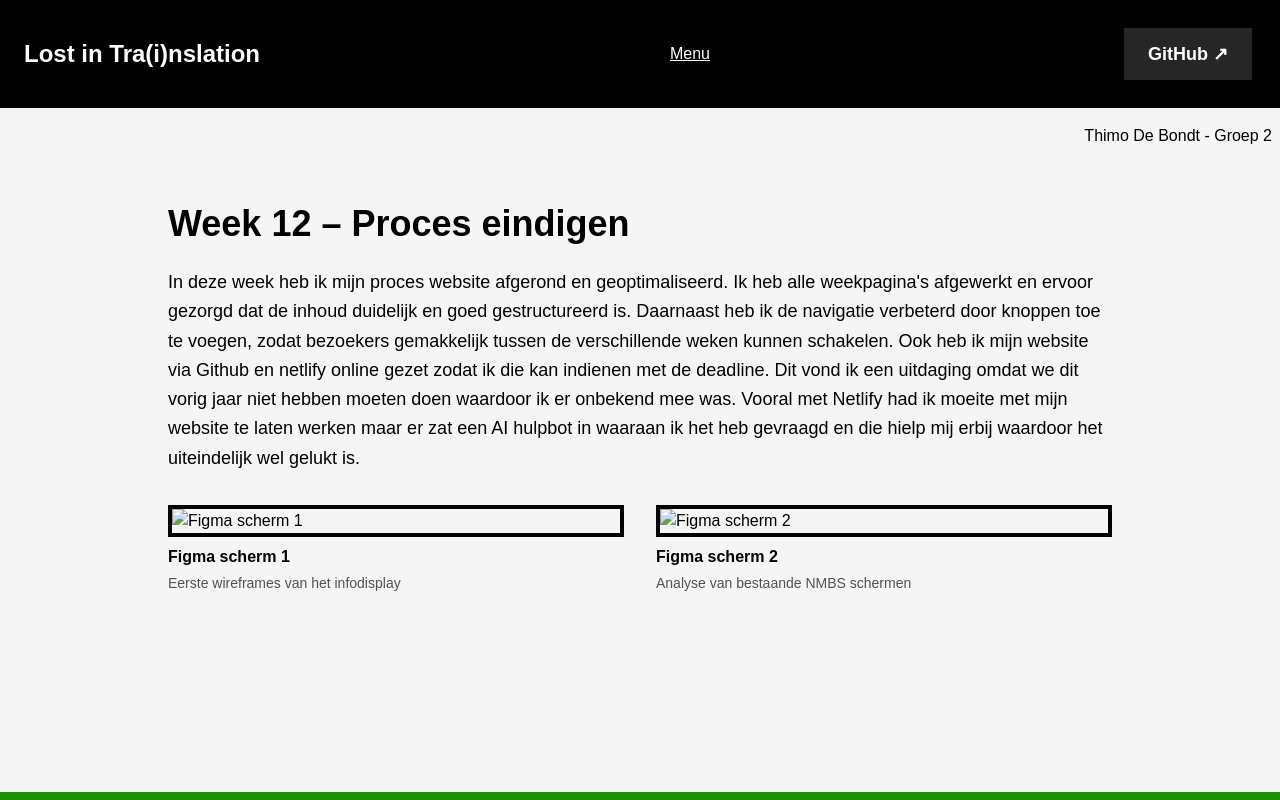
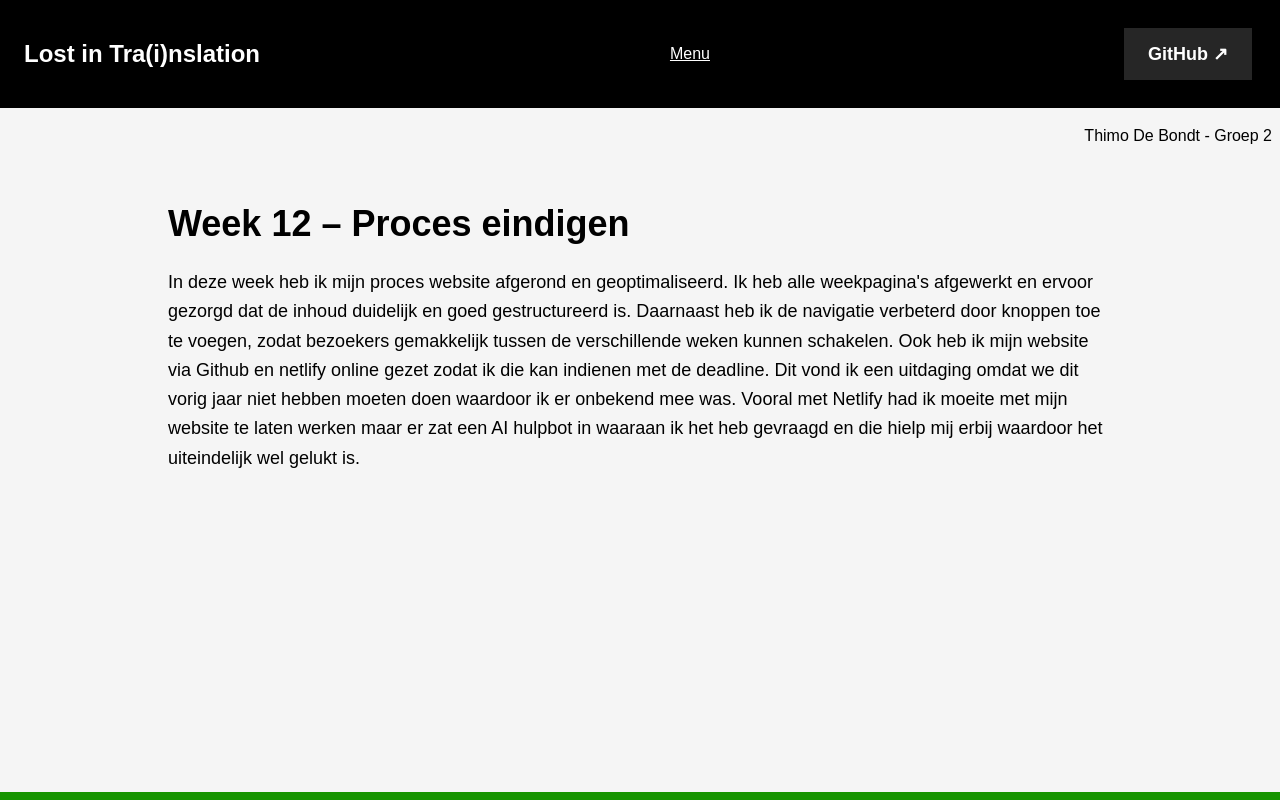
Before and after one commit to thimodebondt/DeBondtThimoTailwind, a plain HTML site: page Week12.html in a window 1280 px wide. Drawn offline with nearby package versions, Linux system fonts and the light colour scheme.

Commit message:
Update Week12.html

```diff
--- a/Week12.html
+++ b/Week12.html
@@ -43,28 +43,6 @@
 
       Ook heb ik mijn website via Github en netlify online gezet zodat ik die kan indienen met de deadline. Dit vond ik een uitdaging omdat we dit vorig jaar niet hebben moeten doen waardoor ik er onbekend mee was. Vooral met Netlify had ik moeite met mijn website te laten werken maar er zat een AI hulpbot in waaraan ik het heb gevraagd en die hielp mij erbij waardoor het uiteindelijk wel gelukt is.
     </p>
-    <!-- Figma afbeeldingen -->
-    <div class="grid md:grid-cols-2 gap-8">
-
-      <div>
-        <img src="images/" alt="Figma scherm 1"
-             class="border-4 border-black">
-        <h3 class="mt-2 font-semibold">Figma scherm 1</h3>
-        <p class="mt-1 text-sm text-neutral-600">
-          Eerste wireframes van het infodisplay
-        </p>
-      </div>
-
-      <div>
-        <img src="images/week1-figma2.png" alt="Figma scherm 2"
-             class="border-4 border-black">
-        <h3 class="mt-2 font-semibold">Figma scherm 2</h3>
-        <p class="mt-1 text-sm text-neutral-600">
-          Analyse van bestaande NMBS schermen
-        </p>
-      </div>
-
-    </div>
 
   </main>
 
```
